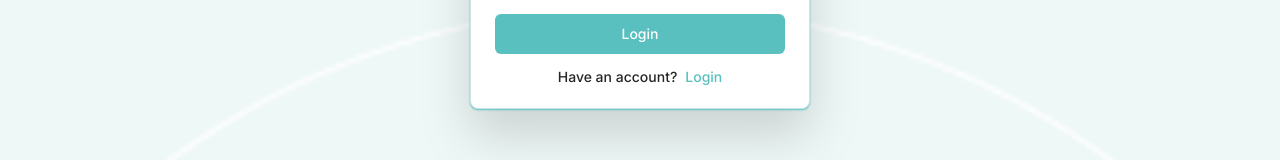
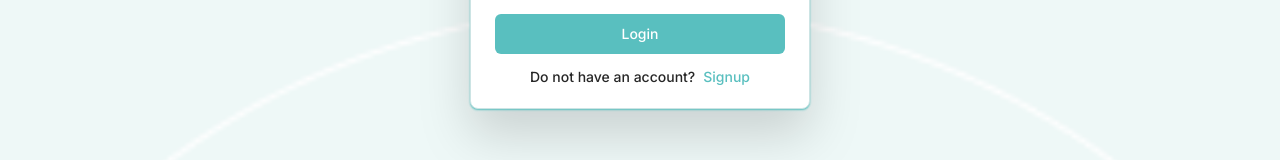
Before and after one commit to Linn-Htet123/expenseGURU, a Next.js app: page /mobile/login in a window 1280 px wide. Shown: the part 467-627 px from the top of the page. Built offline with nearby package versions, Linux system fonts and the light colour scheme.

Commit message:
feat/GURU : change the don't have account redirect link

```diff
--- a/src/app/mobile/login/page.tsx
+++ b/src/app/mobile/login/page.tsx
@@ -40,12 +40,12 @@ const Login = () => {
               Login
             </Button>
             <Label className="text-center w-full flex justify-center">
-              Have an account?
+              Do not have an account?
               <Link
-                href={getMobileRoute(Route.LOGIN)}
+                href={getMobileRoute(Route.SIGNUP)}
                 className="text-primary ml-2"
               >
-                Login
+                Signup
               </Link>
             </Label>
           </div>
```
